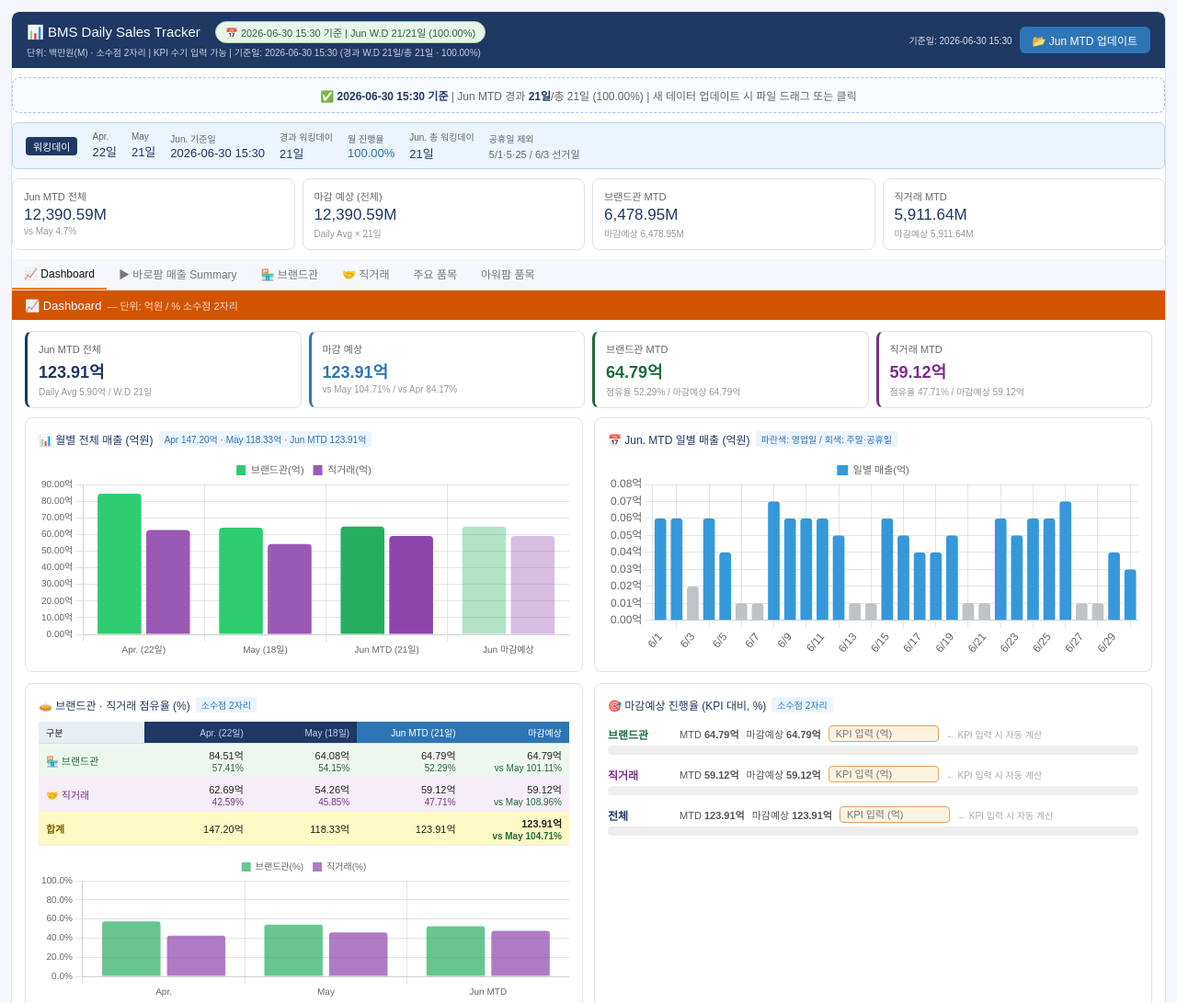
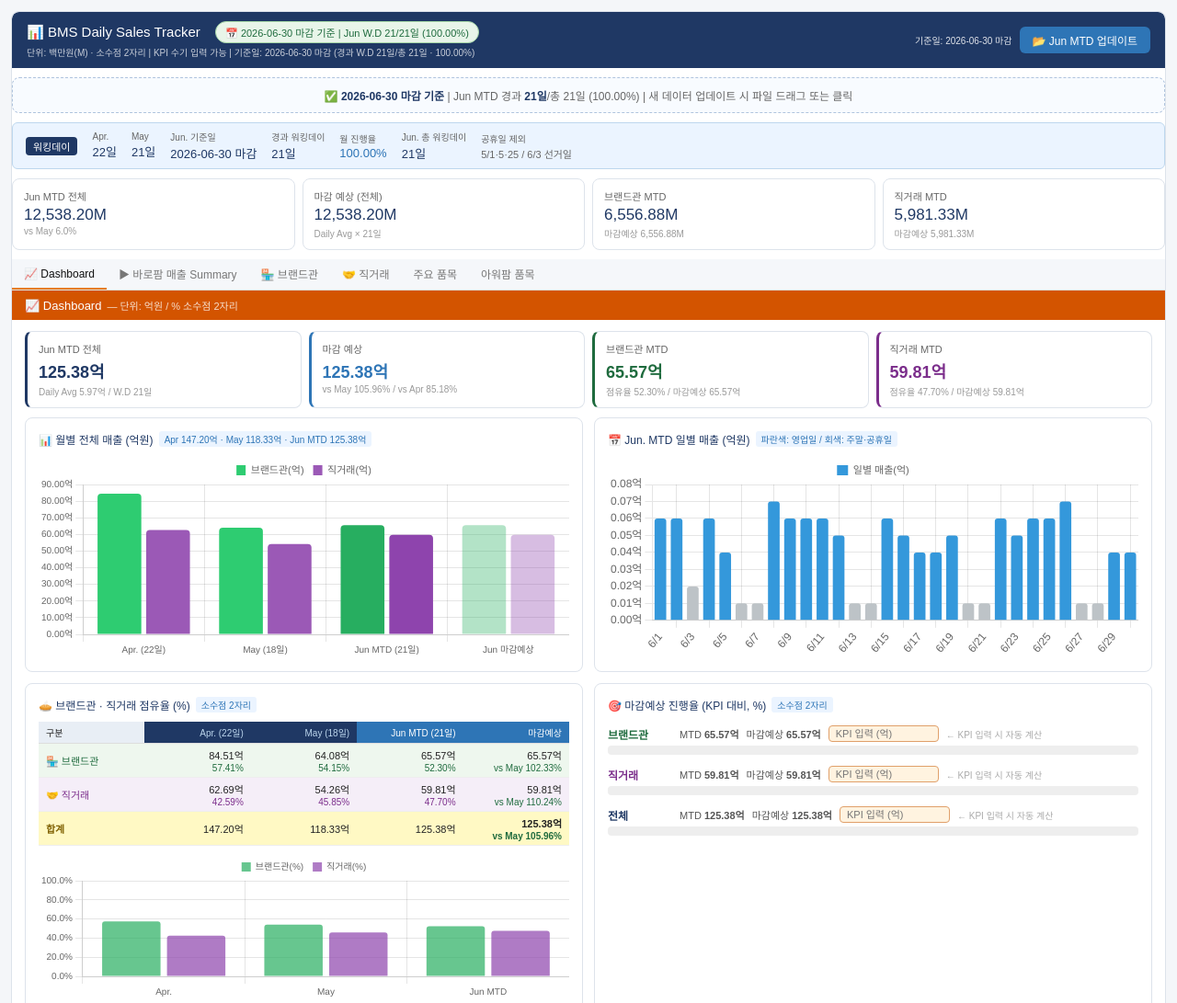
Before and after one commit to DerickYK/Baropharm-Daily-Sales-Tracker, a plain HTML site: page index.html in a window 1280 px wide. Shown: the top 1091 px of the page at 92% size. Drawn offline with nearby package versions, Linux system fonts and the light colour scheme.

Commit message:
Update index.html

```diff
--- a/index.html
+++ b/index.html
@@ -99,11 +99,11 @@
 <!-- 헤더 -->
 <div class="hdr">
   <div>
-    <h1>📊 BMS Daily Sales Tracker &nbsp;<span class="share-badge" id="hdr-badge">📅 2026-06-30 15:30 기준 &nbsp;|&nbsp; Jun W.D 21/21일 (100.00%)</span></h1>
-    <p id="hdr-sub">단위: 백만원(M) · 소수점 2자리 | KPI 수기 입력 가능 | 기준일: 2026-06-30 15:30 (경과 W.D 21일/총 21일 · 100.00%) — 6월 마감</p>
+    <h1>📊 BMS Daily Sales Tracker &nbsp;<span class="share-badge" id="hdr-badge">📅 ✅ 2026-06-30 마감 &nbsp;|&nbsp; Jun W.D 21/21일 (100.00%)</span></h1>
+    <p id="hdr-sub">단위: 백만원(M) · 소수점 2자리 | KPI 수기 입력 가능 | 기준일: 2026-06-30 마감확정 (W.D 21/21일 · 100.00%)</p>
   </div>
   <div class="hdr-right">
-    <span class="update-info" id="update-info">기준일: 2026-06-30 15:30</span>
+    <span class="update-info" id="update-info">기준일: 2026-06-30 마감</span>
     <button class="btn-file" onclick="document.getElementById('file-inp').click()">📂 Jun MTD 업데이트</button>
     <input id="file-inp" type="file" accept=".xlsx,.xls,.csv" style="display:none">
   </div>
@@ -119,7 +119,7 @@
   <span class="badge">워킹데이</span>
   <div class="wd-item"><div class="wlbl">Apr.</div><div class="wval">22일</div></div>
   <div class="wd-item"><div class="wlbl">May</div><div class="wval">21일</div></div>
-  <div class="wd-item"><div class="wlbl">Jun. 기준일</div><div class="wval" id="wd-refdate">2026-06-30 15:30</div></div>
+  <div class="wd-item"><div class="wlbl">Jun. 기준일</div><div class="wval" id="wd-refdate">2026-06-30 마감</div></div>
   <div class="wd-item"><div class="wlbl">경과 워킹데이</div><div class="wval" id="wd-el">21일</div></div>
   <div class="wd-item"><div class="wlbl">월 진행율</div><div class="wval" id="wd-prog" style="color:#2E75B6">42.86%</div></div>
   <div class="wd-item"><div class="wlbl">Jun. 총 워킹데이</div><div class="wval" id="wd-tot">21일</div></div>
@@ -146,7 +146,7 @@
 <div id="p-prod" class="panel"></div>
 <div id="p-ow"  class="panel"></div>
 
-<p class="note">※ 단위: 백만원(M) · 소수점 2자리 &nbsp;|&nbsp; 마감예상 = MTD ÷ 경과WD × 총WD &nbsp;|&nbsp; Apr 22일 / May 18일 / Jun 21일 (W.D) &nbsp;|&nbsp; 기준: 2026-06-30 15:30 &nbsp;|&nbsp; 🟠 KPI는 각자 입력 (공유자 간 개별 저장)</p>
+<p class="note">※ 단위: 백만원(M) · 소수점 2자리 &nbsp;|&nbsp; 마감예상 = MTD ÷ 경과WD × 총WD &nbsp;|&nbsp; Apr 22일 / May 18일 / Jun 21일 (W.D) &nbsp;|&nbsp; 기준: 2026-06-30 마감 &nbsp;|&nbsp; 🟠 KPI는 각자 입력 (공유자 간 개별 저장)</p>
 </div>
 </div>
 
@@ -216,64 +216,64 @@
 
 // ── 상태 ─────────────────────────────────────────────────────
 let JUN_V={
-  'CHD제약':15.36,
-  'CMG제약':31.88,
-  'SK케미칼':25.13,
-  '경동제약':149.29,
-  '그린제약':85.23,
-  '대원제약':110.39,
-  '동성제약':35.66,
+  'CHD제약':15.61,
+  'CMG제약':32.46,
+  'SK케미칼':25.56,
+  '경동제약':152.03,
+  '그린제약':86.47,
+  '대원제약':111.71,
+  '동성제약':36.13,
   '레비온':22.76,
-  '레킷코리아':114.62,
-  '마더스':34.12,
-  '바로팜':69.13,
+  '레킷코리아':114.92,
+  '마더스':34.79,
+  '바로팜':69.75,
   '바로팜 기획전':1.88,
-  '삼일제약':41.68,
-  '아워팜':1878.12,
-  '아워팜(OTC)':691.91,
-  '아워팜(혜택전)':72.13,
-  '영진약품':34.55,
-  '영진약품(직거래)':52.28,
-  '옵투스':102.75,
-  '유유제약':86.09,
-  '익수제약':51.02,
-  '익수제약(직거래)':2241.6,
-  '일동후디스':13.32,
+  '삼일제약':42.06,
+  '아워팜':1905.75,
+  '아워팜(OTC)':702.35,
+  '아워팜(혜택전)':74.15,
+  '영진약품':34.95,
+  '영진약품(직거래)':52.38,
+  '옵투스':104.39,
+  '유유제약':87.03,
+  '익수제약':51.15,
+  '익수제약(직거래)':2299.46,
+  '일동후디스':13.58,
   '지엘파마':5.33,
-  '켄뷰(직거래A)':932.55,
-  '켄뷰(직거래B)':287.19,
-  '켄뷰(직거래C)':751.82,
-  '켄뷰(코리아)':689.66,
-  '코오롱제약':36.08,
-  '코오롱제약(직거래)':617.47,
-  '코오롱제약(직거래SP)':86.68,
-  '파마리서치':65.03,
-  '한독':245.94,
+  '켄뷰(직거래A)':938.83,
+  '켄뷰(직거래B)':295.71,
+  '켄뷰(직거래C)':755.41,
+  '켄뷰(코리아)':699.28,
+  '코오롱제약':36.53,
+  '코오롱제약(직거래)':618.98,
+  '코오롱제약(직거래SP)':87.28,
+  '파마리서치':65.51,
+  '한독':247.32,
   '한독KAM (직거래)':2223.95,
-  '한풍제약':47.32,
-  '현대약품':254.35,
-  '휴온스':186.32
+  '한풍제약':47.7,
+  '현대약품':257.85,
+  '휴온스':187.21
 };
-let JUN_TOT=12390.59,JUN_ROWS=[];
-let WD_E=21,WD_T=21,WD_REF='2026-06-30 15:30';
+let JUN_TOT=12538.20,JUN_ROWS=[];
+let WD_E=21,WD_T=21,WD_REF='2026-06-30 마감';
 const KPI={};
-// ── Apr/May 고정값 ────────────────────────────────────────────
-let BAROFARM_TOTAL_APR=197904.43,BAROFARM_TOTAL_MAY=180692.02,BAROFARM_TOTAL_JUN=185092.58;
-let BAROFARM_BARO_APR=33371.84,BAROFARM_BARO_MAY=28478.42,BAROFARM_BARO_JUN=28326.65;
-let DEPOSIT_CHARGE_APR=13524.16,DEPOSIT_CHARGE_MAY=11430.20,DEPOSIT_CHARGE_JUN=11805.30;
-let DEPOSIT_USE_APR=13448.00,DEPOSIT_USE_MAY=11290.37,DEPOSIT_USE_JUN=11719.35;
-// ── Jun MTD 품목별 기본값 (6/30 15:30 기준) ────────────────────
-let jEkdong=192.97,jHandok=222.91,jPb=16.63,jYuyooOtc=276.03;
-let jYuyoo=1950.25,jBaro=48.34,jElder=111.42,jBiotic=20.02;
-let jBaRoKom=38.41,jDinew=33.68,jHemchul=58.49,jCheon=49.39;
-let jAnsim=20.63,jBaroscon=18.85;
-let jNizoral=267.95,jNico=383.88,jKetotop=319.88;
-let jCream=34.62,jMask=7.00,jSun=16.32,jJuvelook=56.16;
-// ── Jun MTD 일별 기본값 (6/30 15:30 기준, 억원) ────────────────
+// ── Apr/May/Jun 확정 고정값 ────────────────────────────────────
+let BAROFARM_TOTAL_APR=197904.43,BAROFARM_TOTAL_MAY=180692.02,BAROFARM_TOTAL_JUN=189450.60;
+let BAROFARM_BARO_APR=33371.84,BAROFARM_BARO_MAY=28478.42,BAROFARM_BARO_JUN=28842.23;
+let DEPOSIT_CHARGE_APR=13524.16,DEPOSIT_CHARGE_MAY=11430.20,DEPOSIT_CHARGE_JUN=12042.18;
+let DEPOSIT_USE_APR=13448.00,DEPOSIT_USE_MAY=11290.37,DEPOSIT_USE_JUN=11940.15;
+// ── Jun 마감 품목별 확정값 ─────────────────────────────────────
+let jEkdong=197.92,jHandok=224.86,jPb=16.74,jYuyooOtc=279.57;
+let jYuyoo=1979.90,jBaro=49.72,jElder=114.46,jBiotic=20.20;
+let jBaRoKom=39.02,jDinew=34.72,jHemchul=58.95,jCheon=50.43;
+let jAnsim=20.63,jBaroscon=18.98;
+let jNizoral=270.87,jNico=384.89,jKetotop=322.32;
+let jCream=34.77,jMask=7.00,jSun=16.32,jJuvelook=56.70;
+// ── Jun 마감 일별 (억원) ──────────────────────────────────────
 let DAILY_JUN={1:5.61,2:6.29,3:1.61,4:6.21,5:4.27,6:0.80,7:0.84,
   8:6.52,9:5.81,10:6.10,11:6.47,12:4.93,13:1.07,14:0.84,
   15:6.49,16:5.24,17:3.87,18:4.12,19:5.28,20:0.97,21:0.71,
-  22:6.02,23:5.09,24:6.36,25:6.49,26:7.33,27:1.03,28:0.77,29:4.01,30:2.75};
+  22:6.02,23:5.09,24:6.36,25:6.49,26:7.33,27:1.03,28:0.77,29:4.01,30:4.23};
 const chartInstances={};
 
 // ── 워킹데이 ─────────────────────────────────────────────────
@@ -398,13 +398,13 @@
   const bmsTA=bmsBrA+kdA,bmsTM=bmsBrM+kdM,bmsTJ=bmsBrJ+kdJ;
 
   // Jun 아워팜 품목 (기본값 - 파일 업로드 시 덮어씀)
-  // Jun 기본값 (6/30 15:30 기준) - 파일 업로드 시 덮어씀
-  jEkdong=192.97;jHandok=222.91;jPb=16.63;jYuyooOtc=276.03;
-  jYuyoo=1950.25;jBaro=48.34;jElder=111.42;jBiotic=20.02;
-  jBaRoKom=38.41;jDinew=33.68;jHemchul=58.49;jCheon=49.39;
-  jAnsim=20.63;jBaroscon=18.85;
-  jNizoral=267.95;jNico=383.88;jKetotop=319.88;
-  jCream=34.62;jMask=7.00;jSun=16.32;jJuvelook=56.16;
+  // Jun 마감 확정값 (2026-06-30)
+  jEkdong=197.92;jHandok=224.86;jPb=16.74;jYuyooOtc=279.57;
+  jYuyoo=1979.90;jBaro=49.72;jElder=114.46;jBiotic=20.20;
+  jBaRoKom=39.02;jDinew=34.72;jHemchul=58.95;jCheon=50.43;
+  jAnsim=20.63;jBaroscon=18.98;
+  jNizoral=270.87;jNico=384.89;jKetotop=322.32;
+  jCream=34.77;jMask=7.00;jSun=16.32;jJuvelook=56.70;
   if(JUN_ROWS.length){
     const jOtcTot=gskw(JUN_ROWS,null,OTC_V);
     jEkdong=gskw(JUN_ROWS,'경동',OTC_V);jHandok=gskw(JUN_ROWS,'한독',OTC_V);
```
